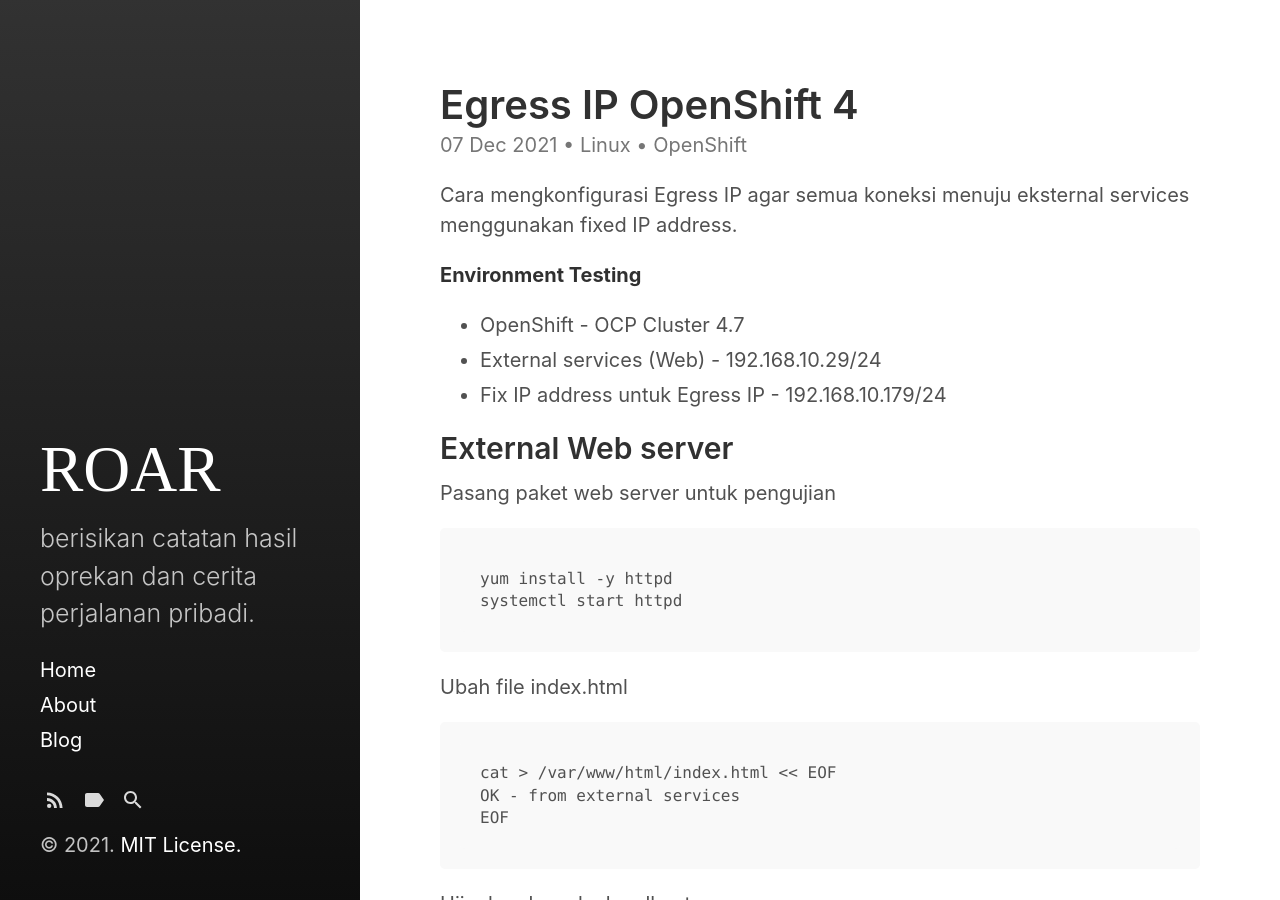
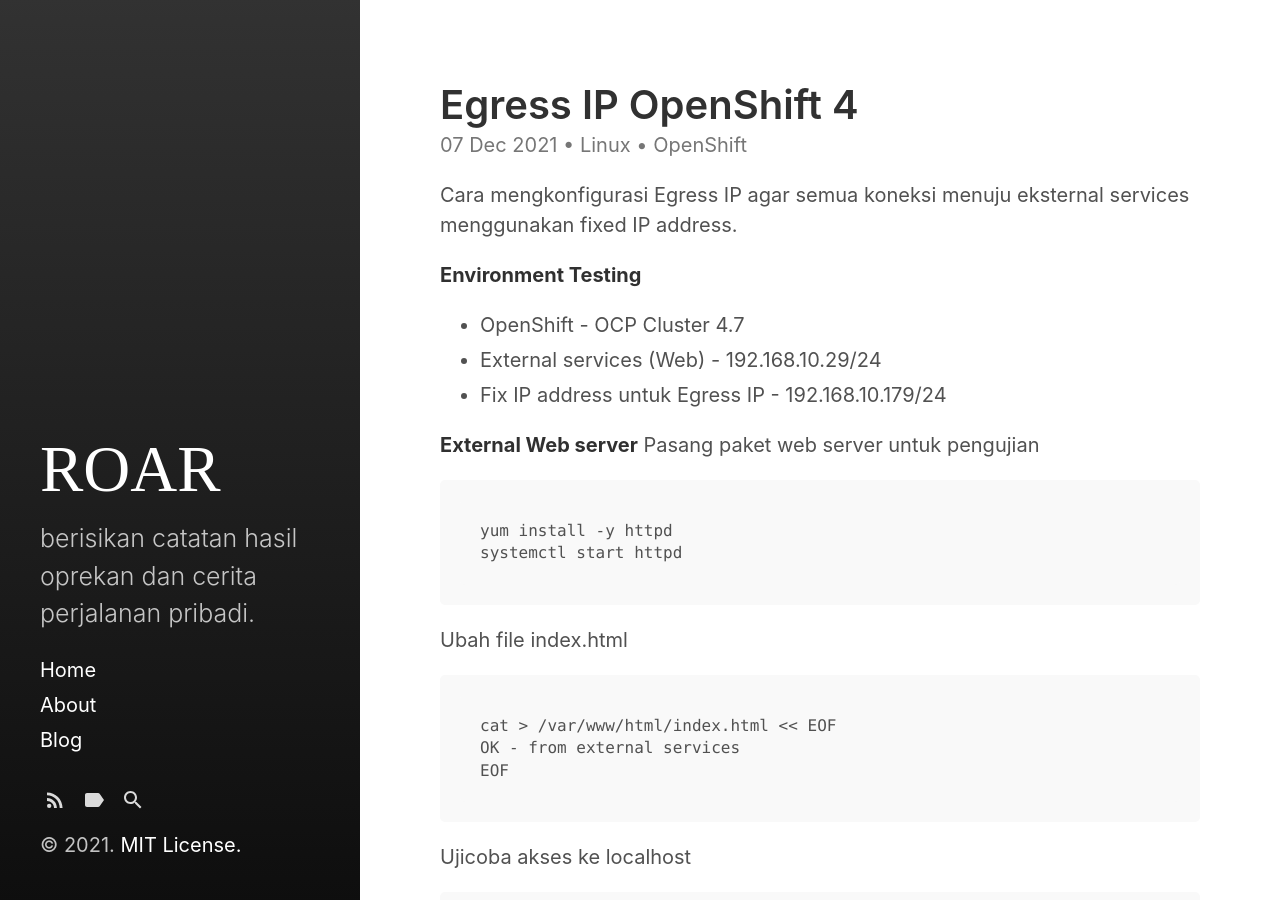
Before and after one commit to aryulianto/aryulianto.github.io, a Jekyll site: the page built from _posts/2021-12-07-egress-ip-openshift-4.md, in a window 1280 px wide and 900 px high. Built offline with Jekyll 4.4.1, drawn with Linux system fonts in a browser that asks for light colours; some web fonts are replaced.

Commit message:
change h2 to bold

````diff
--- a/_posts/2021-12-07-egress-ip-openshift-4.md
+++ b/_posts/2021-12-07-egress-ip-openshift-4.md
@@ -24,7 +24,7 @@ Cara mengkonfigurasi Egress IP agar semua koneksi menuju eksternal services meng
 - External services (Web) - 192.168.10.29/24
 - Fix IP address untuk Egress IP - 192.168.10.179/24
 
-## External Web server
+**External Web server**
 Pasang paket web server untuk pengujian
 ```
 yum install -y httpd
@@ -41,7 +41,7 @@ Ujicoba akses ke localhost
 curl localhost
 ```
 
-## Container For Testing
+**Container For Testing**
 Buat project dan deploy container untuk testing
 ```
 oc new-project egress-ip
@@ -65,7 +65,7 @@ oc get po -o custom-columns=NAME:.spec.containers[0].name,NODE:.spec.nodeName,PO
 NAME                NODE                             POD_IP         HOST_IP
 hello-world-nginx   worker01.roar.lab   10.129.4.175   192.168.10.16
 ```
-## Testing Connecting to External Web Server
+**Testing Connecting to External Web Server**
 Panggil external services via container
 ```
 oc rsh deploy/test-nginx curl http://192.168.10.29
@@ -76,7 +76,7 @@ Periksa log di node Web server
 tail -f /var/log/httpd/access_log
 192.168.10.16 - - [07/Dec/2021:05:31:58 +0000] "GET / HTTP/1.1" 200 28 "-" "curl/7.61.1"
 ```
-## Basic Egress IP Test
+**Basic Egress IP Test**
 Set IP range ke node worker01
 ```
 oc patch hostsubnet worker01 --type=merge -p '{"egressCIDRs": ["192.168.50.179/24"]}'
@@ -107,7 +107,7 @@ Periksa kembali log di node Web server
 tail -f /var/log/httpd/access_log
 192.168.10.179 - - [07/Dec/2021:05:40:58 +0000] "GET / HTTP/1.1" 200 28 "-" "curl/7.61.1"
 ```
-## Failover Test
+**Failover Test**
 Karena Egress IP hanya jalan di worker01, lakukan ujicoba dengan menshutdown node worker01
 ```
 oc get nodes
@@ -125,7 +125,8 @@ Sekarang mari kita jalankan tes lagi
 oc rsh deploy/test-nginx curl http://192.168.10.29
 ```
 Tes akan gagal karena tidak ada network yang dapat melakukan request
-## Failover with 2+ nodes
+
+**Failover with 2+ nodes**
 Untuk mengatasi itu, set Egress range juga di node worker yang lain
 ```
 oc patch hostsubnet worker02 --type=merge -p '{"egressCIDRs": ["192.168.50.179/24"]}'
````
